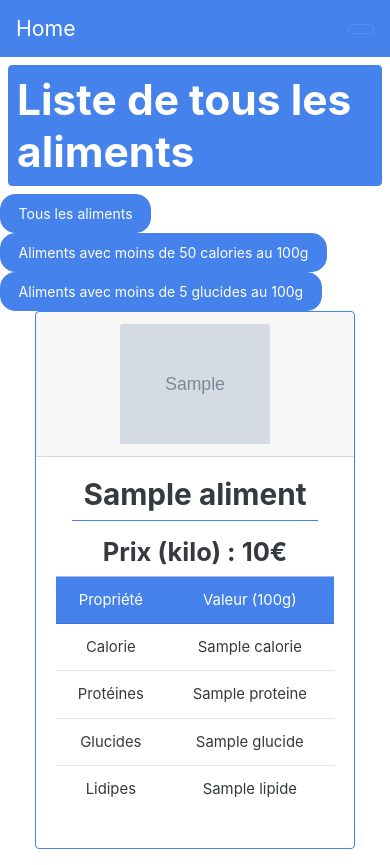
After one commit to Hugo-22/Symfony_Food, a Symfony app: template templates/aliment/aliments.html.twig in a window 390 px wide. The commit adds this page. Run offline with Twig, Linux system fonts and the light colour scheme; the template is opened without the code that fills it: most values are stand-ins (such as "Sample title", 1, 10 or a date in 2020); grey boxes marked "Sample" are stand-in pictures; some libraries are stand-ins or nearby versions.

Commit message:
add db, fixtures, controller

```diff
--- a/composer.json
+++ b/composer.json
@@ -28,6 +28,7 @@
         "symfony/yaml": "4.4.*"
     },
     "require-dev": {
+        "doctrine/doctrine-fixtures-bundle": "^3.3",
         "symfony/debug-pack": "*",
         "symfony/maker-bundle": "^1.0",
         "symfony/profiler-pack": "*",
--- a/config/bundles.php
+++ b/config/bundles.php
@@ -12,4 +12,5 @@ return [
     Symfony\Bundle\MonologBundle\MonologBundle::class => ['all' => true],
     Symfony\Bundle\DebugBundle\DebugBundle::class => ['dev' => true, 'test' => true],
     Symfony\Bundle\MakerBundle\MakerBundle::class => ['dev' => true],
+    Doctrine\Bundle\FixturesBundle\DoctrineFixturesBundle::class => ['dev' => true, 'test' => true],
 ];
--- /dev/null
+++ b/public/css/main.css
@@ -0,0 +1,5 @@
+.perso_imgAliment {
+    width: 150px;
+    height: 120px;
+    object-fit: cover;
+}
--- /dev/null
+++ b/templates/aliment/aliments.html.twig
@@ -0,0 +1,62 @@
+{% extends 'base.html.twig' %}
+
+{% block title %}Aliments{% endblock %}
+
+
+{% block monTitre %}Liste de tous les aliments
+        {% if isCalorie %}
+            avec moins de 50 calories
+            {% elseif isGlucide %}
+            avec moins de 5 glucides
+        {% endif %}
+
+{% endblock %}
+{% block body %}
+    <a href="/" class="btn btn-primary">Tous les aliments</a>
+    <a href="{{path('alimentParCalorie', {'calorie' :50})}}" class="btn btn-primary">Aliments avec moins de 50 calories au 100g</a>
+    <a href="{{path('alimentParGlucide', {'glucide' :5})}}" class="btn btn-primary">Aliments avec moins de 5 glucides au 100g</a>
+    <div class="row">
+        {% for aliment in aliments %}
+            <div class="col-12 col-md-6 col-lg-4 col-xl-3">
+                <div class="card border-primary mb-3 mx-auto" style="max-width: 20rem;">
+                    <div class="card-header text-center">
+                        <img class="perso_imgAliment card-img-top" src="{{asset('images/' ~ aliment.image) }}" alt="">
+                    </div>
+                    <div class="card-body">
+                        <h3 class="card-title text-center pb-2 mx-3 border-bottom border-primary">{{aliment.nom}}</h3>
+                        <p class="card-text">
+                            <h4 class="text-center">Prix (kilo) : {{aliment.prix}}€</h4>
+                            <table class="table text-center">
+                                <tr class="table-primary">
+                                    <td>Propriété</td>
+                                    <td>Valeur (100g)</td>
+                                </tr>
+
+                                <tr>
+                                    <td>Calorie</td>
+                                    <td>{{aliment.calorie}}</td>
+                                </tr>
+
+                                <tr>
+                                    <td>Protéines</td>
+                                    <td>{{aliment.proteine}}</td>
+                                </tr>
+
+                                <tr>
+                                    <td>Glucides</td>
+                                    <td>{{aliment.glucide}}</td>
+                                </tr>
+
+                                <tr>
+                                    <td>Lidipes</td>
+                                    <td>{{aliment.lipide}}</td>
+                                </tr>
+                            </table>
+                        </p>
+                    </div>
+                </div>
+            </div>
+        {% endfor %}
+    </div>
+
+{% endblock %}
--- a/templates/base.html.twig
+++ b/templates/base.html.twig
@@ -3,10 +3,33 @@
     <head>
         <meta charset="UTF-8">
         <title>{% block title %}Welcome!{% endblock %}</title>
+        <link rel="stylesheet" href="https://bootswatch.com/4/litera/bootstrap.min.css">
+        <link rel="stylesheet" href="{{asset('css/main.css')}}">
         {% block stylesheets %}{% endblock %}
     </head>
     <body>
+        <nav class="navbar navbar-expand-lg navbar-dark bg-primary">
+            <a class="navbar-brand" href="{{path('aliments')}}">Home</a>
+            <button class="navbar-toggler" type="button" data-toggle="collapse" data-target="#navbarColor01" aria-controls="navbarColor01" aria-expanded="false" aria-label="Toggle navigation">
+            </button>
+
+            <div class="collapse navbar-collapse" id="navbarColor01">
+              <ul class="navbar-nav mr-auto">
+                <li class="nav-item ">
+                  <a class="nav-link" href="/">Aliments</a>
+                </li>
+
+
+
+            </div>
+          </nav>
+        <h1 class="border border-primary bg-primary rounded p-2 m-2 text-white">
+        {% block monTitre %}{% endblock %}
+        </h1>
         {% block body %}{% endblock %}
         {% block javascripts %}{% endblock %}
+        <script src="https://code.jquery.com/jquery-3.4.1.slim.min.js" integrity="sha384-J6qa4849blE2+poT4WnyKhv5vZF5SrPo0iEjwBvKU7imGFAV0wwj1yYfoRSJoZ+n" crossorigin="anonymous"></script>
+<script src="https://cdn.jsdelivr.net/npm/popper.js@1.16.0/dist/umd/popper.min.js" integrity="sha384-Q6E9RHvbIyZFJoft+2mJbHaEWldlvI9IOYy5n3zV9zzTtmI3UksdQRVvoxMfooAo" crossorigin="anonymous"></script>
+<script src="https://stackpath.bootstrapcdn.com/bootstrap/4.4.1/js/bootstrap.min.js" integrity="sha384-wfSDF2E50Y2D1uUdj0O3uMBJnjuUD4Ih7YwaYd1iqfktj0Uod8GCExl3Og8ifwB6" crossorigin="anonymous"></script>
     </body>
 </html>
```
Also changed, not shown: src/Controller/AlimentController.php (added, +52 -0 lines), src/DataFixtures/AppFixtures.php (added, +55 -0 lines), src/Entity/Aliment.php (added, +142 -0 lines), src/Migrations/Version20200325092057.php (added, +35 -0 lines), src/Repository/AlimentRepository.php (added, +61 -0 lines), public/images/aliments/carotte.png (added), public/images/aliments/patate.jpg (added), public/images/aliments/pomme.png (added), public/images/aliments/tomate.png (added), public/images/types/fruits.jpg (added), public/images/types/legumes.jpg (added), 3 other files.
